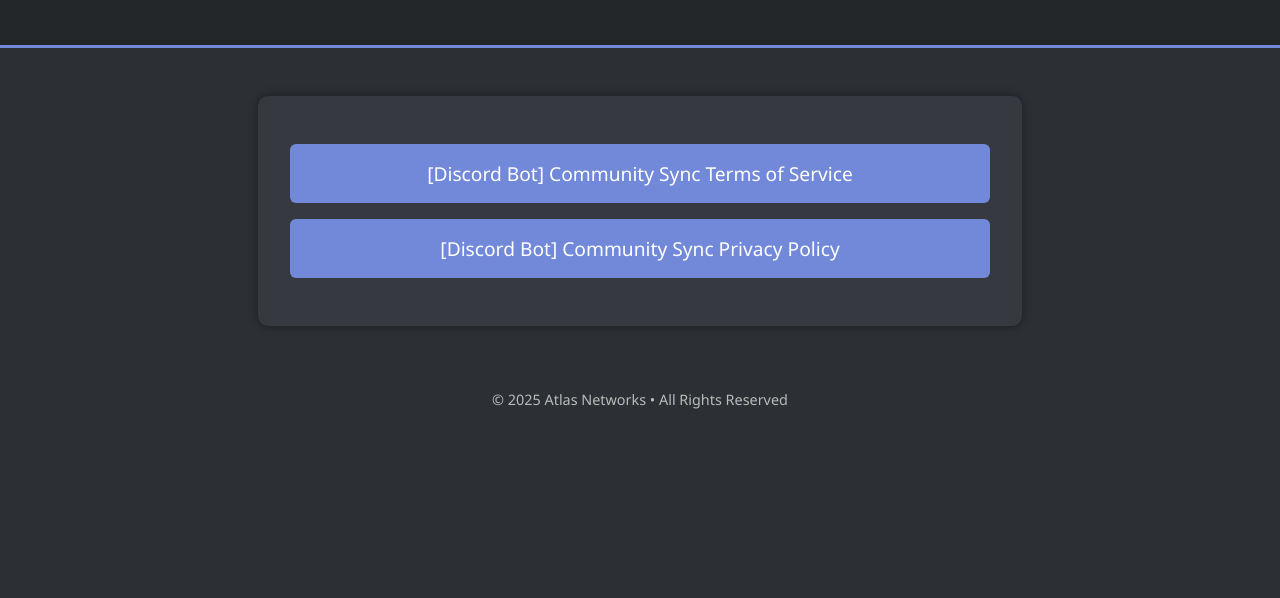
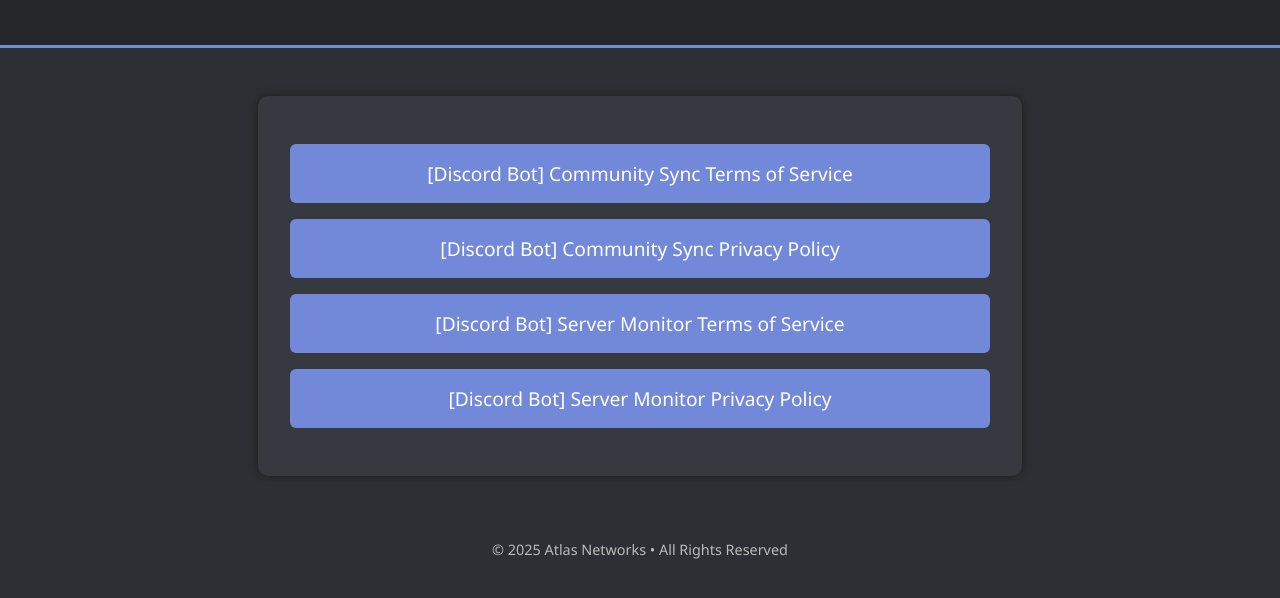
Before and after one commit to Atlas-Networks-Roleplay/Bot-TOS, a plain HTML site: page index.html in a window 1280 px wide. Shown: the part 128-726 px from the top of the page. Drawn offline with Linux system fonts and the light colour scheme.

Commit message:
Update index.html

```diff
--- a/index.html
+++ b/index.html
@@ -73,6 +73,8 @@
   <main>
     <a class="button" href="communitysynctos.html">[Discord Bot] Community Sync Terms of Service</a>
     <a class="button" href="communitysyncprivacy.html">[Discord Bot] Community Sync Privacy Policy</a>
+    <a class="button" href="servermonitortos.html">[Discord Bot] Server Monitor Terms of Service</a>
+    <a class="button" href="servermonitorprivacy.html">[Discord Bot] Server Monitor Privacy Policy</a>
     <!-- Optional: Add more -->
     <!-- <a class="button" href="cookie.html">🍪 Cookie Policy</a> -->
     <!-- <a class="button" href="usage.html">📘 Acceptable Use Policy</a> -->
```
